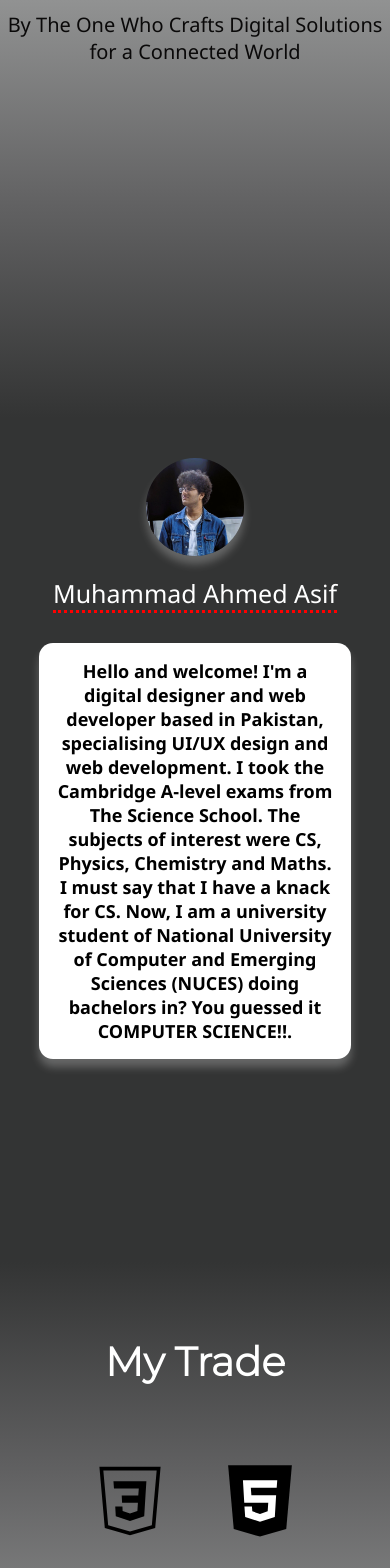
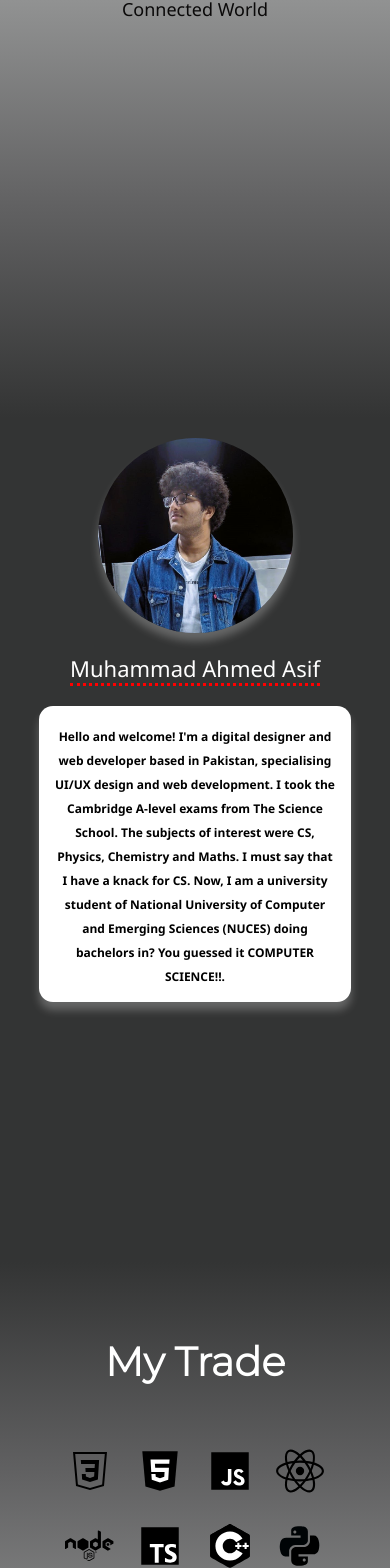
Before and after one commit to AhmedAsif-exe/my-portfolio, a React (Create React App) app: page / in a window 390 px wide. Shown: the part 426-1994 px from the top of the page. Built offline with nearby package versions, Linux system fonts and the light colour scheme.

Commit message:
Made the UI responsive

```diff
--- a/src/Component/AboutMe.module.css
+++ b/src/Component/AboutMe.module.css
@@ -27,6 +27,9 @@
   margin-bottom: 30px;
 }
 
+.card > p {
+  all: unset;
+}
 .card {
   width: 80%;
   height: fit-content;
@@ -35,3 +38,28 @@
   font-weight: 600;
   background-color: rgb(255, 255, 255);
 }
+@media (max-width: 600px) {
+  .card > p {
+    font-size: 15px;
+  }
+}
+@media (max-width: 500px) {
+  .basic-info p {
+    font-size: 22px;
+    margin-bottom: 20px;
+  }
+  .card > p {
+    overflow-y: auto;
+    font-size: 12px;
+  }
+}
+@media (max-width: 400px) {
+  .basic-info img {
+    border-radius: 50%;
+    width: 50%;
+    height: 50%;
+    margin: 20px auto 10px auto;
+
+    box-shadow: 0 8px 8px rgba(255, 255, 255, 0.25);
+  }
+}
--- a/src/Component/AboutMe.tsx
+++ b/src/Component/AboutMe.tsx
@@ -15,13 +15,15 @@ const AboutMe: ForwardRefRenderFunction<HTMLElement, Props> = (props, ref) => {
         <img src={Me} alt="of the creator" />
         <p>Muhammad Ahmed Asif</p>
         <Card className={classes["card"]}>
-          Hello and welcome! I'm a digital designer and web developer based in
-          Pakistan, specialising UI/UX design and web development. I took the
-          Cambridge A-level exams from The Science School. The subjects of
-          interest were CS, Physics, Chemistry and Maths. I must say that I have
-          a knack for CS. Now, I am a university student of National University
-          of Computer and Emerging Sciences (NUCES) doing bachelors in? You
-          guessed it COMPUTER SCIENCE!!.
+          <p>
+            Hello and welcome! I'm a digital designer and web developer based in
+            Pakistan, specialising UI/UX design and web development. I took the
+            Cambridge A-level exams from The Science School. The subjects of
+            interest were CS, Physics, Chemistry and Maths. I must say that I
+            have a knack for CS. Now, I am a university student of National
+            University of Computer and Emerging Sciences (NUCES) doing bachelors
+            in? You guessed it COMPUTER SCIENCE!!.
+          </p>
         </Card>
       </AnimationContainer>
     </section>
--- a/src/Component/Contact.module.css
+++ b/src/Component/Contact.module.css
@@ -10,7 +10,7 @@
   height: 100vh;
 }
 .contact > div {
-  margin-top: 80px;
+  margin-top: 150px;
   font-size: 30px;
   font-weight: 500;
 }
@@ -32,3 +32,28 @@
   width: 200px;
   height: 200px;
 }
+@media (max-width: 800px) {
+  .logo {
+    width: 80%;
+  }
+  .contact > div {
+    font-size: 20px;
+  }
+}
+@media (max-width: 500px) {
+  .logo {
+    flex-direction: column;
+  }
+  .logo img {
+    width: 100px;
+    height: 100px;
+  }
+  .upwork {
+    transform: translate(100px, 50px);
+  }
+}
+@media (max-width: 370px) {
+  .upwork {
+    transform: translate(40px, 50px);
+  }
+}
--- a/src/Component/Contact.tsx
+++ b/src/Component/Contact.tsx
@@ -15,7 +15,7 @@ const Contact: ForwardRefRenderFunction<HTMLElement, Props> = (props, ref) => {
           <a href="https://github.com/AhmedAsif-exe">
             <img src={GitHub} alt="Github Logo" />
           </a>
-          <a href="https://www.upwork.com/">
+          <a href="https://www.upwork.com/" className={classes.upwork}>
             <img src={Upwork} alt="upwork logo" />
           </a>
         </div>
--- a/src/Component/Experience.module.css
+++ b/src/Component/Experience.module.css
@@ -1,13 +1,15 @@
 .experience {
   background-color: white;
   height: 100vh;
+  padding-top: 60px;
 }
 .card {
   background-color: #333434;
   color: white;
-  margin: 100px auto;
+  margin: 30px auto;
   width: 60%;
   text-align: left;
+  min-height: fit-content;
 }
 .card > h2 {
   margin: 0;
@@ -32,3 +34,11 @@
   transition: transform 300ms ease-in-out, box-shadow 300ms ease-in-out,
     border 300ms ease-in-out;
 }
+@media (max-width: 400px) {
+  .card > p {
+    font-size: 15px;
+  }
+  .card {
+    width: 80%;
+  }
+}
--- a/src/Component/Experience.tsx
+++ b/src/Component/Experience.tsx
@@ -3,6 +3,20 @@ import classes from "./Experience.module.css";
 import Props from "./Utils/PropType";
 import Card from "./Utils/Card";
 import AnimationContainer from "./Utils/AnimationContainer";
+const works = [
+  {
+    name: "Manga Quest",
+    description:
+      "I've created an e-commerce website that replicates a manga store, where I can showcase my passion for Japanese literature. The website was developed using React, Node/Express, and Firebase as the tech stack.",
+    link: "https://manga-quest.web.app/",
+  },
+  {
+    name: "Yelp Camp",
+    description:
+      "I have developed a review application that enables users to both read and write reviews for well-known campsites worldwide. The application was created using Bootstrap for the front-end and Node.js/Express for the back-end. While it hasn't been deployed yet, you can assess the code quality by visiting the GitHub repository.",
+    link: "https://github.com/AhmedAsif-exe/YelpCamp",
+  },
+];
 const Exprerience: ForwardRefRenderFunction<HTMLElement, Props> = (
   props,
   ref
@@ -11,16 +25,13 @@ const Exprerience: ForwardRefRenderFunction<HTMLElement, Props> = (
   return (
     <section className={classes.experience} ref={ref}>
       <AnimationContainer inView={inView}>
-        <Card className={classes.card}>
-          <h2>Manga Quest</h2>
-          <p>
-            I've created an e-commerce website that replicates a manga store,
-            where I can showcase my passion for Japanese literature. The website
-            was developed using React, Node/Express, and Firebase as the tech
-            stack.
-          </p>
-          <a href="https://manga-quest.web.app/">See Live</a>
-        </Card>
+        {works.map((items) => (
+          <Card className={classes.card}>
+            <h2>{items.name}</h2>
+            <p>{items.description}</p>
+            <a href={items.link}>Check It Out!!</a>
+          </Card>
+        ))}
       </AnimationContainer>
     </section>
   );
--- a/src/Component/Skills.module.css
+++ b/src/Component/Skills.module.css
@@ -33,3 +33,16 @@
   background-color: #c7c7c8;
   margin: 10px;
 }
+@media (max-width: 600px) {
+  .skills img {
+    width: 90px;
+    height: 90px;
+    margin: 10px;
+  }
+}
+@media (max-width: 500px) {
+  .skills img {
+    width: 50px;
+    height: 50px;
+  }
+}
--- a/src/Component/Title.module.css
+++ b/src/Component/Title.module.css
@@ -23,3 +23,11 @@
   font-size: 20px;
   font-weight: 400;
 }
+@media (max-width: 500px) {
+  .title > h1 {
+    font-size: 35px;
+  }
+  .title > p {
+    font-size: 18px;
+  }
+}
--- a/src/Component/Utils/Card.tsx
+++ b/src/Component/Utils/Card.tsx
@@ -1,16 +1,12 @@
 import classes from "./Card.module.css";
 import { FC, ReactNode } from "react";
 interface Props {
-    children:ReactNode ,
-    className:string
+  children: ReactNode;
+  className: string;
 }
-const Card:FC<Props> = (props) => {
+const Card: FC<Props> = (props) => {
   const { className } = props;
-  return (
-    <div className={`${className} ${classes.card}`}>
-      {props.children}
-    </div>
-  );
+  return <div className={`${classes.card} ${className}`}>{props.children}</div>;
 };
 
 export default Card;
```
